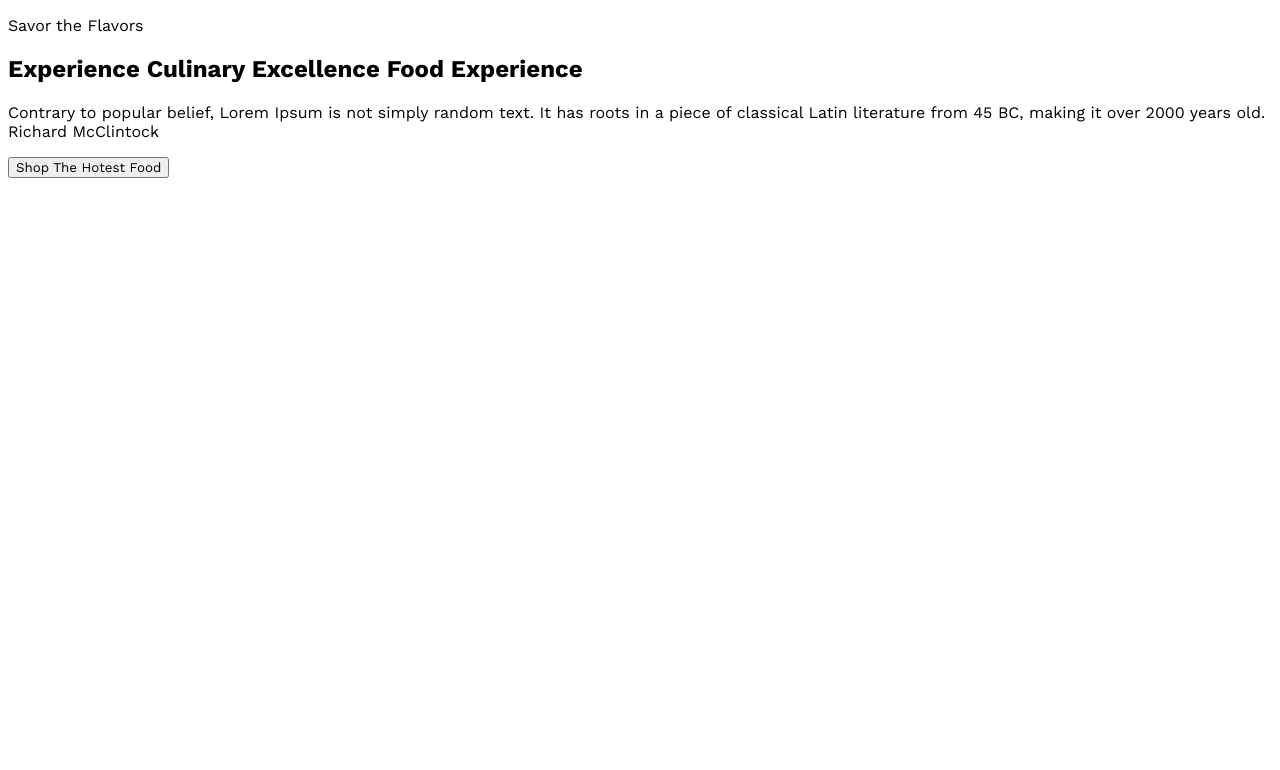
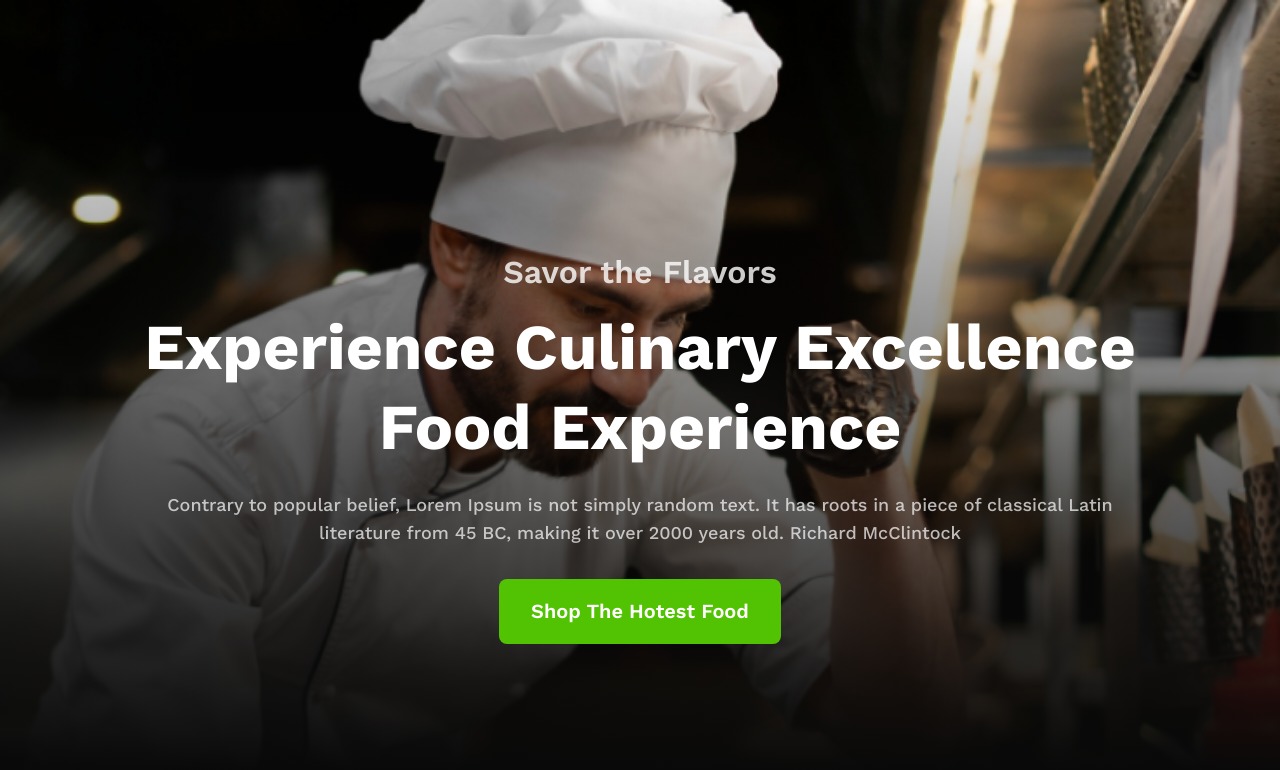
Before and after one commit to Arif870/food-restaurant-project, a plain HTML site: page index.html in a window 1280 px wide. Drawn offline with nearby package versions, Linux system fonts and the light colour scheme.

Commit message:
Hero section done

```diff
--- a/index.html
+++ b/index.html
@@ -9,16 +9,16 @@
   <body>
     <!-- hero section -->
 
-    <section>
-      <div>
-        <p>Savor the Flavors</p>
-        <h1>Experience Culinary Excellence Food Experience</h1>
-        <p>
+    <section id="hero">
+      <div class="heroSection">
+        <p class="subTitle">Savor the Flavors</p>
+        <h1 class="title">Experience Culinary Excellence Food Experience</h1>
+        <p class="desc">
           Contrary to popular belief, Lorem Ipsum is not simply random text. It
           has roots in a piece of classical Latin literature from 45 BC, making
           it over 2000 years old. Richard McClintock
         </p>
-        <button>Shop The Hotest Food</button>
+        <button class="btn">Shop The Hotest Food</button>
       </div>
     </section>
   </body>
--- a/style/style.css
+++ b/style/style.css
@@ -1,4 +1,61 @@
 @import url("https://fonts.googleapis.com/css2?family=Work+Sans:ital,wght@0,100..900;1,100..900&display=swap");
 * {
   font-family: "Work Sans", sans-serif;
+  margin: 0px;
+  padding: 0px;
+  outline: 0px;
 }
+/* BUtton desing  */
+
+.btn {
+  font-size: 20px;
+  font-weight: 600;
+  line-height: 23px;
+  border-radius: 8px;
+  color: white;
+  width: 282px;
+  height: 65px;
+  background: rgb(82, 195, 3);
+  cursor: pointer;
+  border: 0;
+}
+
+#hero {
+  background: linear-gradient(
+      0deg,
+      rgb(9, 9, 9) 3.482%,
+      rgba(16, 16, 16, 0) 101.632%
+    ),
+    url("../assets/hero-bg.png");
+  background-size: cover;
+  background-position: center center;
+  min-height: 100vh;
+  display: flex;
+  justify-content: center;
+  align-items: center;
+}
+#hero .heroSection {
+  width: 1023px;
+  height: 294px;
+  color: white;
+  text-align: center;
+}
+#hero .heroSection .subTitle {
+  font-size: 32px;
+  font-weight: 600;
+  line-height: 38px;
+  opacity: 0.8;
+}
+#hero .heroSection .title {
+  font-size: 64px;
+  font-weight: 700;
+  line-height: 80px;
+  margin: 16px 0px 24px;
+}
+#hero .heroSection .desc {
+  font-size: 18px;
+  font-weight: 500;
+  line-height: 28px;
+  opacity: 0.7;
+  margin: 24px 0px 32px;
+}
```
